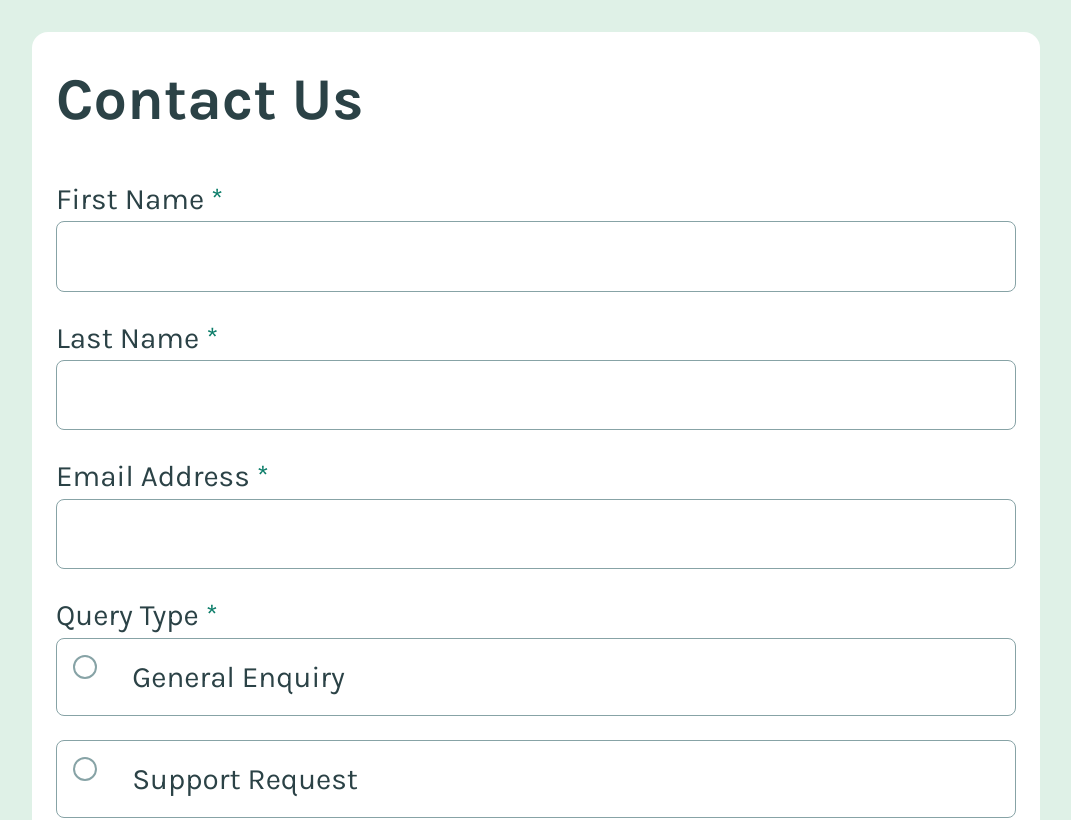
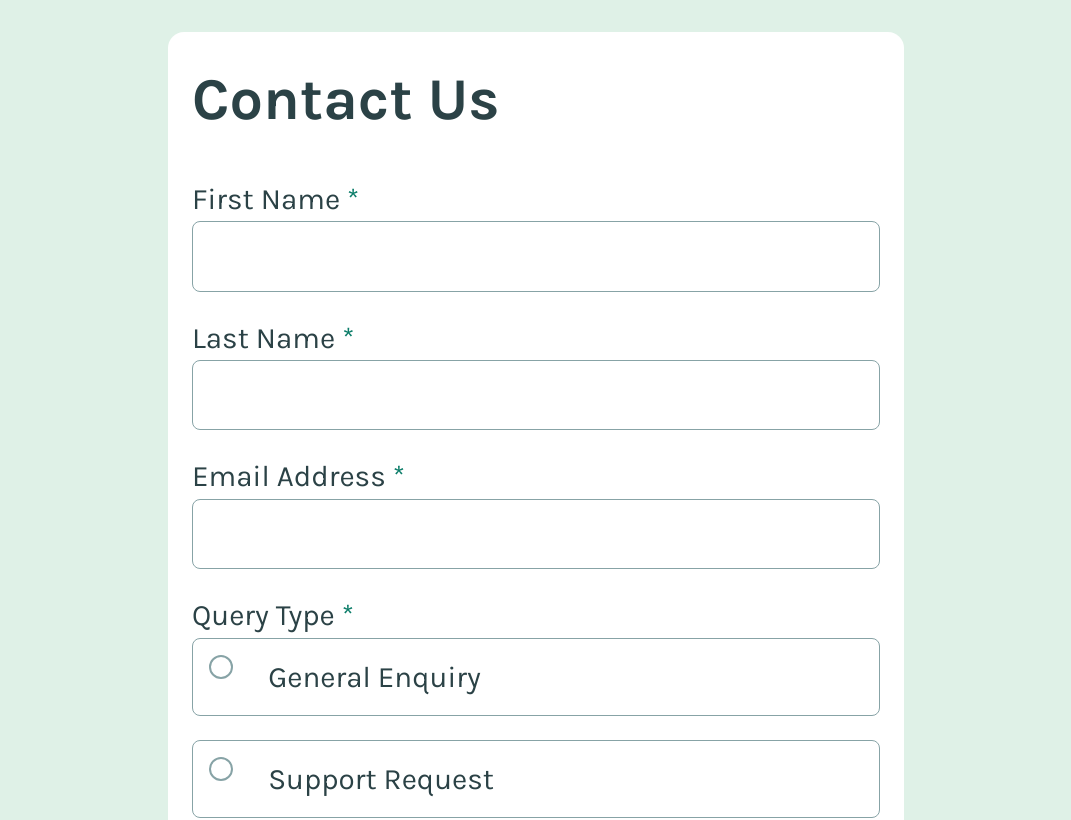
Before and after one commit to mayor-creator/contact_form_app, a React (Vite) app: page / in a window 1280 px wide. Shown: the top 820 px of the page, without its empty margins (104-1175 px from the left). Built offline with nearby package versions, Linux system fonts and the light colour scheme.

Commit message:
change width value to the card property

```diff
--- a/src/components/Card.module.css
+++ b/src/components/Card.module.css
@@ -1,7 +1,7 @@
 .card {
   background-color: var(--color-white);
   border-radius: 1rem;
-  width: min(100% - 2rem, 63rem);
+  width: min(100% - 2rem, 46rem);
   margin-inline: auto;
   padding: 1.5rem;
 }
```
